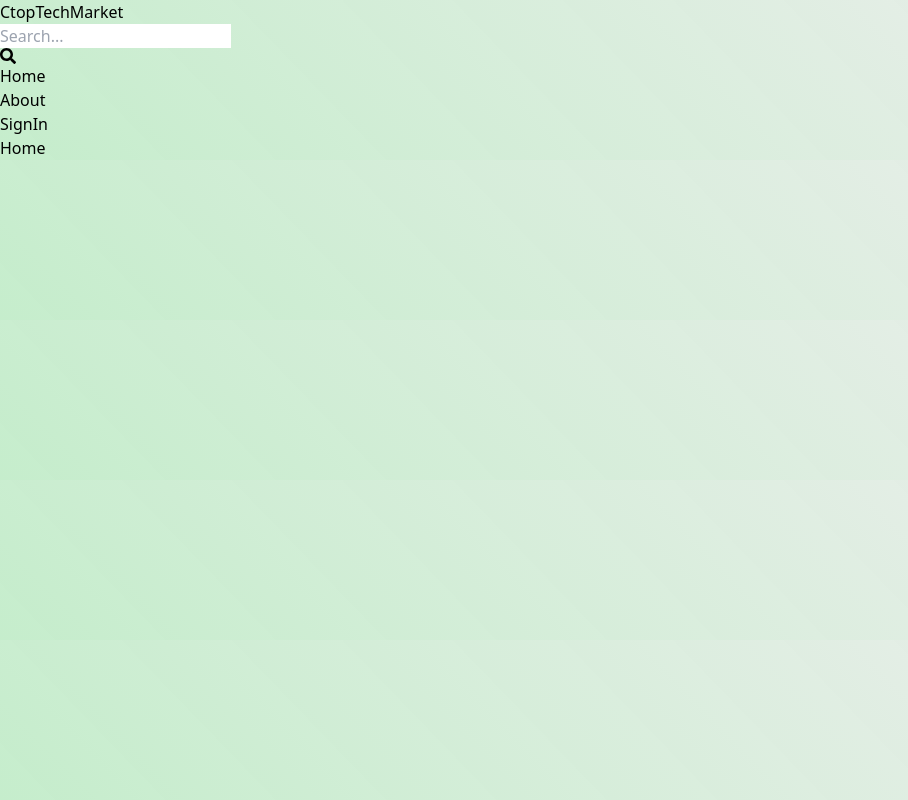
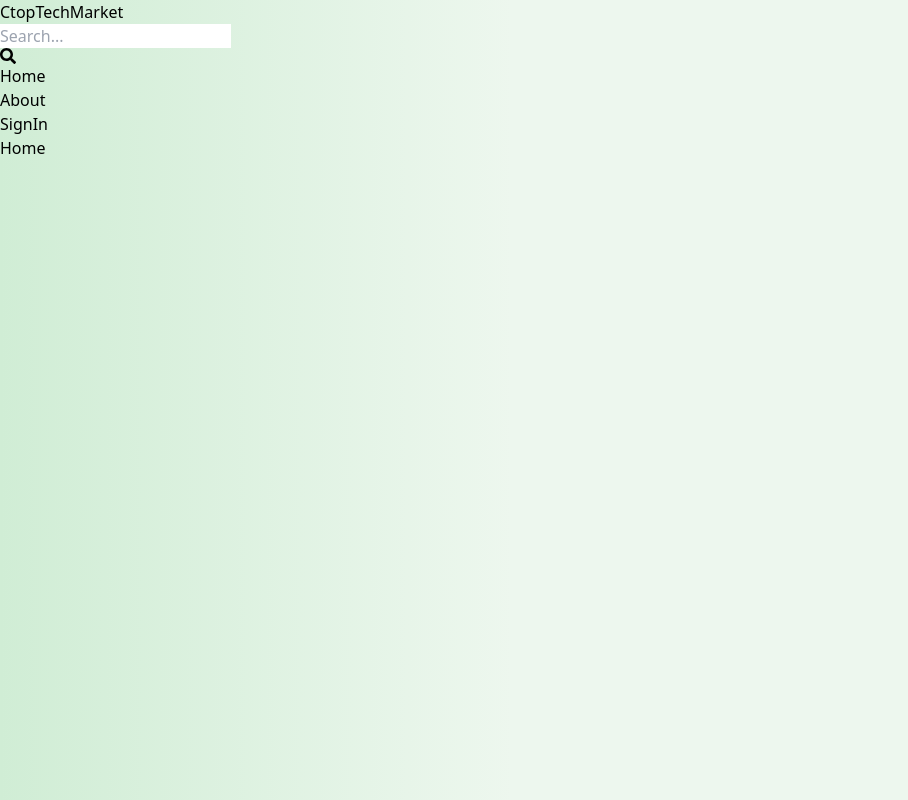
Before and after one commit to Thebigjoe10/mern-ctop-techmarket, a React (Vite) app in the folder client-side/: page / in a window 1280 px wide. Shown: the whole page, without its empty margins (0-908 px from the left). Built offline with nearby package versions, Linux system fonts and the light colour scheme.

Commit message:
complete sign-up page functionality

```diff
--- a/client-side/src/Components/Header.jsx
+++ b/client-side/src/Components/Header.jsx
@@ -11,7 +11,7 @@ export default function Header() {
             <span className="text-green-700">TechMarket</span>
           </h1>
         </Link>
-        <form className="bg-slate-100 p-3 rounded-lg flex items-center ">
+        <form className="bg-white p-3 rounded-lg flex items-center ">
           <input
             type="text"
             placeholder="Search..."
--- a/client-side/src/Pages/SignUp.jsx
+++ b/client-side/src/Pages/SignUp.jsx
@@ -1,30 +1,74 @@
-import { Link } from "react-router-dom";
+import React, { useState } from "react";
+import { Link, useNavigate } from "react-router-dom";
 
 export default function SignUp() {
+  const [formData, setformData] = useState({});
+  const [error, setError] = useState(null);
+  const [loading, setLoading] = useState(false);
+  const navigate = useNavigate();
+  const handleChange = (e) => {
+    setformData({
+      ...formData,
+      [e.target.id]: e.target.value,
+    });
+  };
+  const handleSubmit = async (e) => {
+    e.preventDefault();
+    try {
+      setLoading(true);
+      const res = await fetch("/api/oauth/signup", {
+        method: "POST",
+        headers: {
+          "Content-Type": "application/json",
+        },
+        body: JSON.stringify(formData),
+      });
+      const data = await res.json();
+      console.log(data);
+      if (data.success === false) {
+        setLoading(false);
+        setError(data.message);
+        return;
+      }
+      setLoading(false);
+      setError(null);
+      navigate("/sign-in");
+    } catch (error) {
+      setLoading(false);
+      setError(error.message);
+    }
+  };
+
   return (
     <div className="p-3 max-w-lg mx-auto">
       <h1 className="text-3xl text-center font-semibold my-7">Sign Up</h1>
-      <form className="flex flex-col gap-4">
+      <form onSubmit={handleSubmit} className="flex flex-col gap-4">
         <input
           type="text"
           placeholder="username"
-          className="border p-3 rounded-lg"
+          className="border p-3 rounded-lg focus:outline-none"
           id="username"
+          onChange={handleChange}
         />
         <input
           type="text"
           placeholder="email"
-          className="border p-3 rounded-lg"
+          className="border p-3 rounded-lg focus:outline-none"
           id="email"
+          onChange={handleChange}
         />
         <input
           type="text"
           placeholder="password"
-          className="border p-3 rounded-lg"
+          className="border p-3 rounded-lg focus:outline-none"
           id="password"
+          onChange={handleChange}
         />
-        <button className="bg-green-500 text-white p-3 rounded-lg uppercase hover:opacity-95 disabled:opacity-80">
-          Sign up
+        <button
+          disabled={loading}
+          className="bg-green-500 text-white p-3 rounded-lg uppercase hover:opacity-95 disabled:opacity-80"
+        >
+          {loading ? "loading..." : "Sign Up"}
         </button>
       </form>
       <div className="flex gap-2 mt-5">
@@ -33,6 +77,7 @@ export default function SignUp() {
           <span className="text-green-700">Sign in</span>
         </Link>
       </div>
+      {error && <p className="text-red-500 mt-5">{error}</p>}
     </div>
   );
 }
--- a/client-side/src/index.css
+++ b/client-side/src/index.css
@@ -2,8 +2,25 @@
 @tailwind components;
 @tailwind utilities;
 
-body{
-    background: rgba(194, 236, 201, 0.95);
-background: -webkit-linear-gradient(46deg, rgba(194, 236, 201, 0.95) 0%, #eeeeee 100%);
-background: linear-gradient(46deg, rgba(194, 236, 201, 0.95) 0%, #eeeeee 100%);
+body {
+  background: rgb(208, 237, 213);
+  background: -moz-linear-gradient(
+    90deg,
+    rgba(208, 237, 213, 1) 0%,
+    rgba(237, 247, 238, 1) 40%,
+    rgba(237, 247, 238, 1) 100%
+  );
+  background: -webkit-linear-gradient(
+    90deg,
+    rgba(208, 237, 213, 1) 0%,
+    rgba(237, 247, 238, 1) 40%,
+    rgba(237, 247, 238, 1) 100%
+  );
+  background: linear-gradient(
+    90deg,
+    rgba(208, 237, 213, 1) 0%,
+    rgba(237, 247, 238, 1) 40%,
+    rgba(237, 247, 238, 1) 100%
+  );
+  filter: progid:DXImageTransform.Microsoft.gradient(startColorstr="#d0edd5",endColorstr="#edf7ee",GradientType=1);
 }
--- a/client-side/vite.config.js
+++ b/client-side/vite.config.js
@@ -1,7 +1,15 @@
-import { defineConfig } from 'vite'
-import react from '@vitejs/plugin-react-swc'
+import { defineConfig } from "vite";
+import react from "@vitejs/plugin-react-swc";
 
 // https://vitejs.dev/config/
 export default defineConfig({
+  server: {
+    proxy: {
+      "/api": {
+        target: "http://localhost:5000",
+        secure: false,
+      },
+    },
+  },
   plugins: [react()],
-})
+});
```
